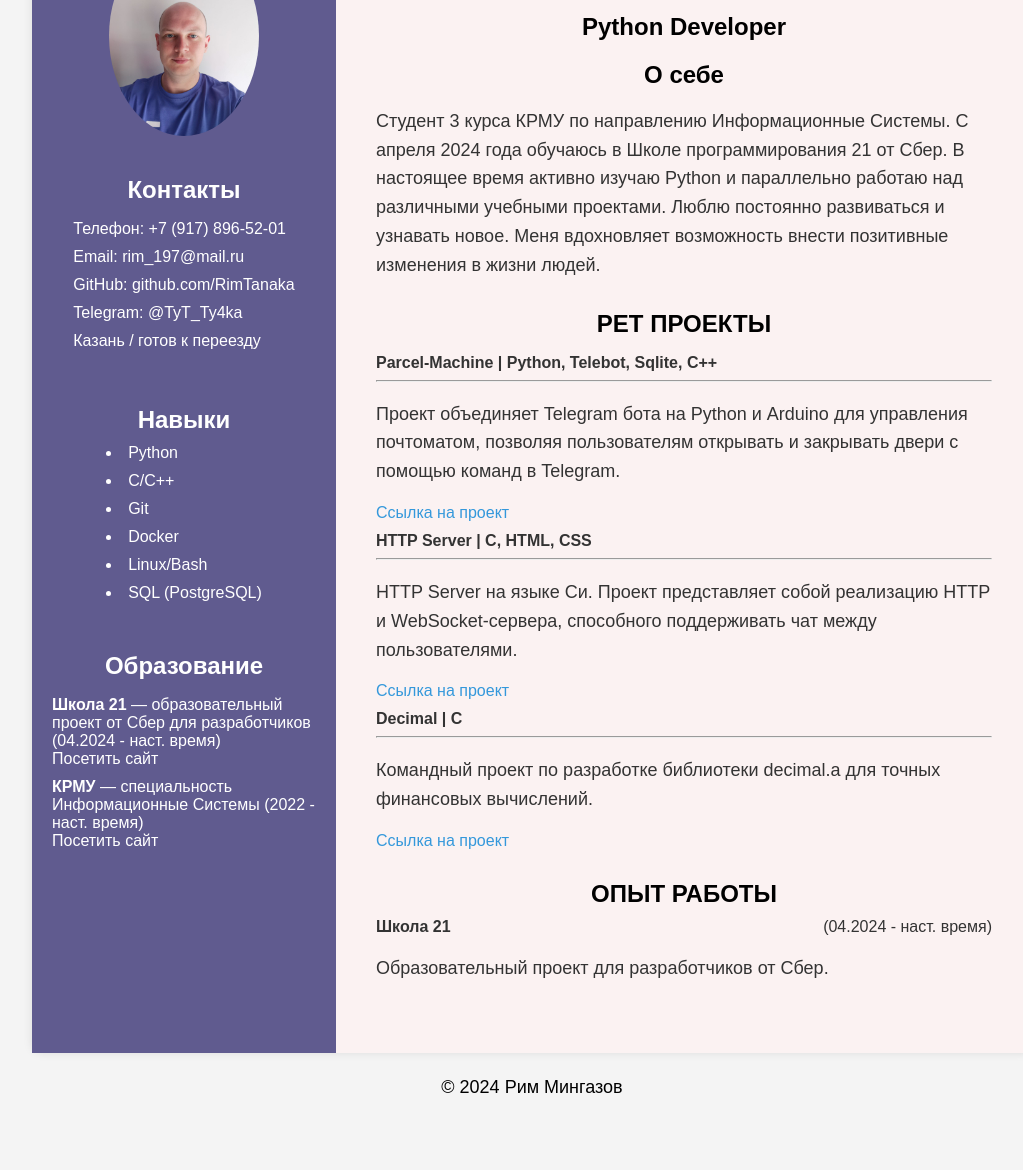
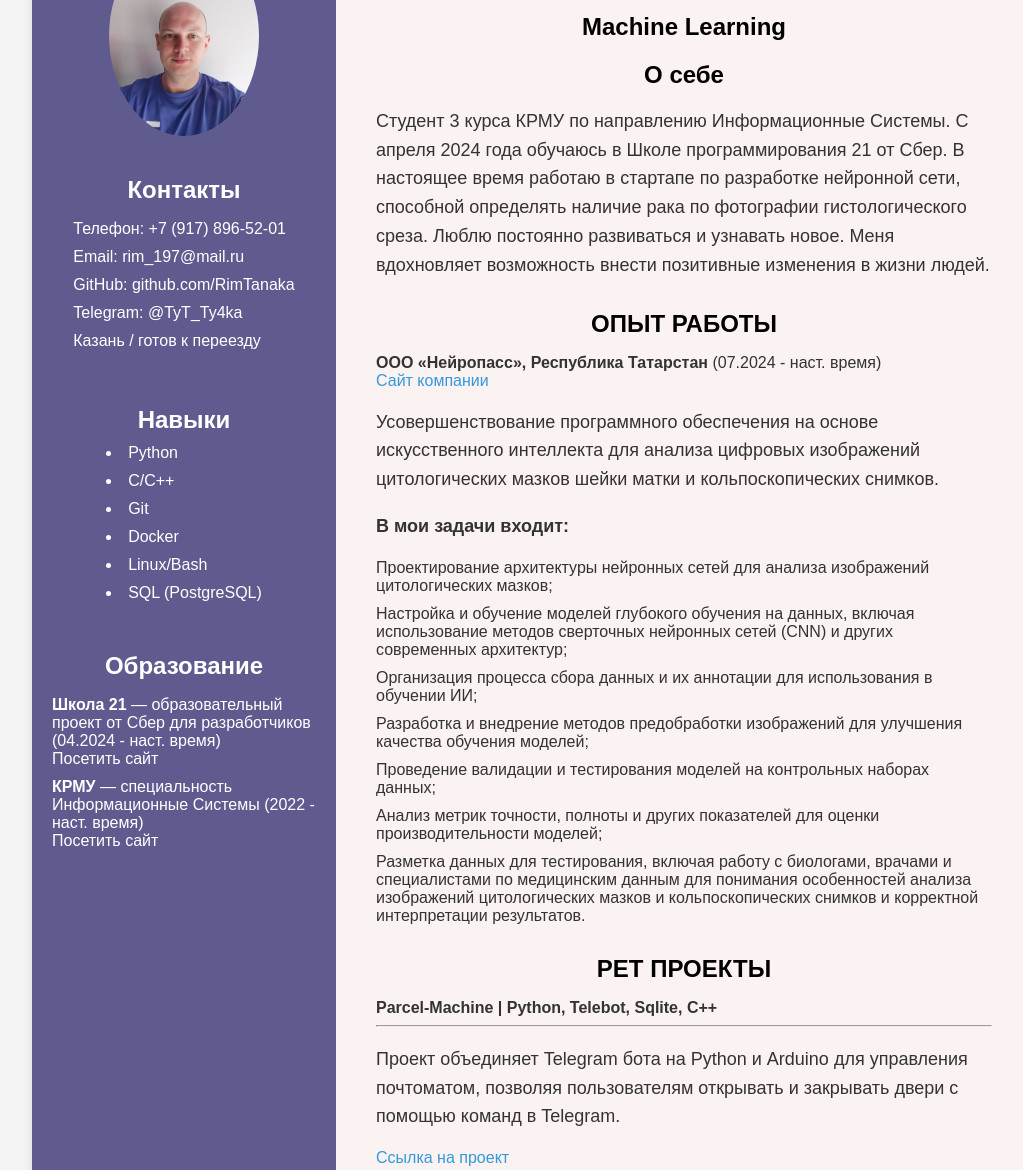
Before and after one commit to RimTanaka/RimTanaka.github.io, a plain HTML site: page index.html in a window 1280 px wide. Shown: the part 104-1274 px from the top of the page, without its empty margins (108-1131 px from the left). Before the commit the page ends 1224 px from the top, so only its background shows below. Drawn offline with Linux system fonts and the light colour scheme.

Commit message:
Update index.html

```diff
--- a/index.html
+++ b/index.html
@@ -128,12 +128,34 @@
         <!-- Правая колонка -->
         <div class="right-column">
             <h1 style="color: black;">Рим Мингазов</h1>
-            <h2 style="color: black;">Python Developer</h2>
+            <h2 style="color: black;">Machine Learning</h2>
 
             <div class="block">
                 <h2 style="color: black;">О себе</h2>
-                <p>Студент 3 курса КРМУ по направлению Информационные Системы. С апреля 2024 года обучаюсь в Школе программирования 21 от Сбер. В настоящее время активно изучаю Python и параллельно работаю над различными учебными проектами. Люблю постоянно развиваться и узнавать новое. Меня вдохновляет возможность внести позитивные изменения в жизни людей.</p>
+                <p>Студент 3 курса КРМУ по направлению Информационные Системы. С апреля 2024 года обучаюсь в Школе программирования 21 от Сбер. В настоящее время работаю в стартапе по разработке нейронной сети, способной определять наличие рака по фотографии гистологического среза. Люблю постоянно развиваться и узнавать новое. Меня вдохновляет возможность внести позитивные изменения в жизни людей.</p>
             </div>
+
+            <div class="block">
+                <h2 style="color: black;">ОПЫТ РАБОТЫ</h2>
+                <ul>
+                    <li>
+                        <strong>ООО «Нейропасс», Республика Татарстан</strong> (07.2024 - наст. время)<br>
+                        <a href="https://neuropass.tech/" target="_blank">Сайт компании</a>
+                        <p>Усовершенствование программного обеспечения на основе искусственного интеллекта для анализа цифровых изображений цитологических мазков шейки матки и кольпоскопических снимков.</p>
+                        <p><strong>В мои задачи входит:</strong></p>
+                        <ul>
+                            <li>Проектирование архитектуры нейронных сетей для анализа изображений цитологических мазков;</li>
+                            <li>Настройка и обучение моделей глубокого обучения на данных, включая использование методов сверточных нейронных сетей (CNN) и других современных архитектур;</li>
+                            <li>Организация процесса сбора данных и их аннотации для использования в обучении ИИ;</li>
+                            <li>Разработка и внедрение методов предобработки изображений для улучшения качества обучения моделей;</li>
+                            <li>Проведение валидации и тестирования моделей на контрольных наборах данных;</li>
+                            <li>Анализ метрик точности, полноты и других показателей для оценки производительности моделей;</li>
+                            <li>Разметка данных для тестирования, включая работу с биологами, врачами и специалистами по медицинским данным для понимания особенностей анализа изображений цитологических мазков и кольпоскопических снимков и корректной интерпретации результатов.</li>
+                        </ul>
+                    </li>
+                </ul>
+            </div>
+
 
             <div class="block">
                 <h2 style="color: black;">PET ПРОЕКТЫ</h2>
@@ -143,28 +165,9 @@
                       <p>Проект объединяет Telegram бота на Python и Arduino для управления почтоматом, позволяя пользователям открывать и закрывать двери с помощью команд в Telegram. </p>
                         <a href="https://github.com/RimTanaka/Parcel-Machine" target="_blank">Ссылка на проект</a>
                     </li>
-                    <li><strong>HTTP Server | C, HTML, CSS</strong><br>
-                      <hr>
-                      <p>HTTP Server на языке Си. Проект представляет собой реализацию HTTP и WebSocket-сервера, способного поддерживать чат между пользователями. </p>
-                        <a href="https://github.com/RimTanaka/HTTP_serv_c" target="_blank">Ссылка на проект</a>
-                    </li>
-                    <li><strong>Decimal | C</strong><br>
-                      <hr>
-                        <p>Командный проект по разработке библиотеки decimal.a для точных финансовых вычислений.</p>
-                        <a href="https://github.com/RimTanaka/s21_decimal/tree/develop" target="_blank">Ссылка на проект</a>
-                    </li>
                 </ul>
             </div>
 
-            <div class="block">
-                <h2 style="color: black;">ОПЫТ РАБОТЫ</h2>
-                <div>
-                  <span style="float: left;"><strong>Школа 21</strong></span>
-                  <span style="float: right;">(04.2024 - наст. время)</span>
-                </div>
-                <br>
-                <p>Образовательный проект для разработчиков от Сбер.</p>
-            </div>
         </div>
     </div>
 
```
